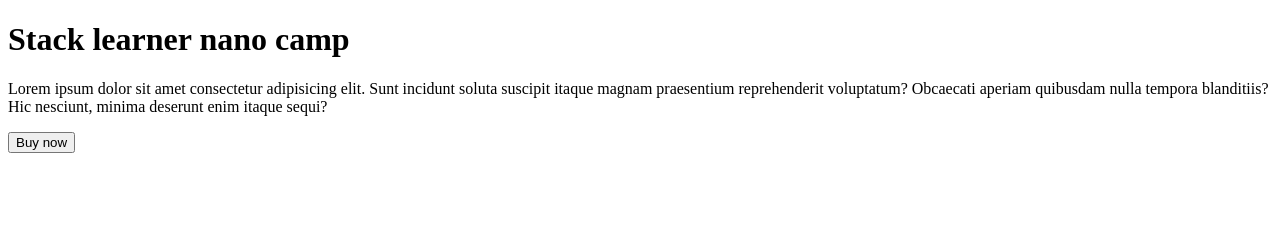
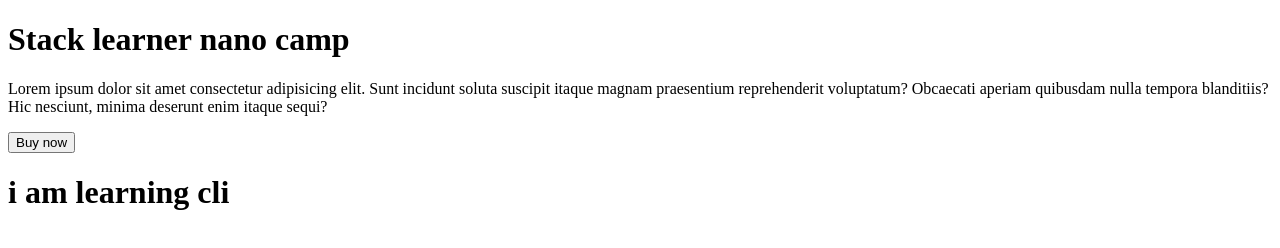
Before and after one commit to Rakib1415/git-tutorial, a plain HTML site: page index.html in a window 1280 px wide. Drawn offline with Linux system fonts and the light colour scheme.

Commit message:
learning cli

```diff
--- a/index.html
+++ b/index.html
@@ -9,5 +9,6 @@
     <h1>Stack learner nano camp</h1>
     <p>Lorem ipsum dolor sit amet consectetur adipisicing elit. Sunt incidunt soluta suscipit itaque magnam praesentium reprehenderit voluptatum? Obcaecati aperiam quibusdam nulla tempora blanditiis? Hic nesciunt, minima deserunt enim itaque sequi?</p>
     <button>Buy now</button>
+    <h1>i am learning cli </h1>
 </body>
 </html>
```
